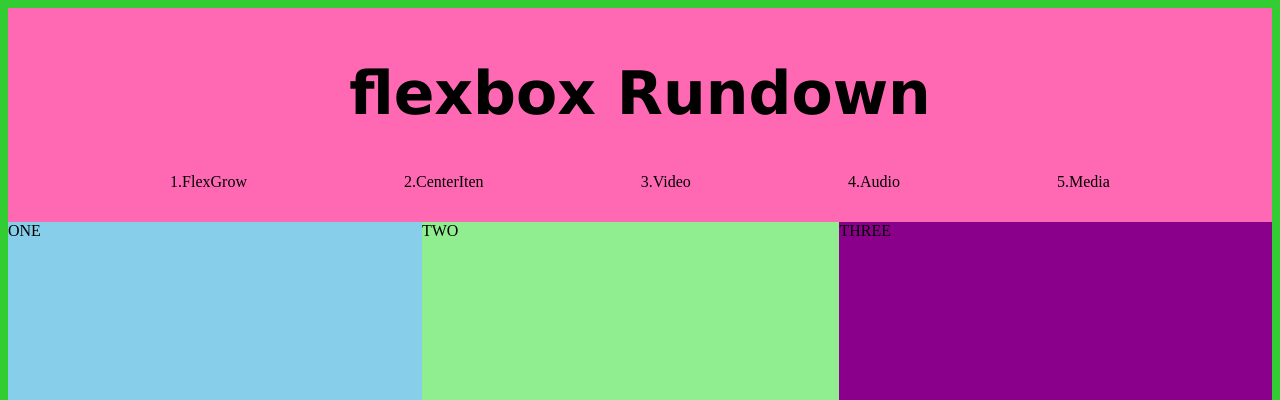
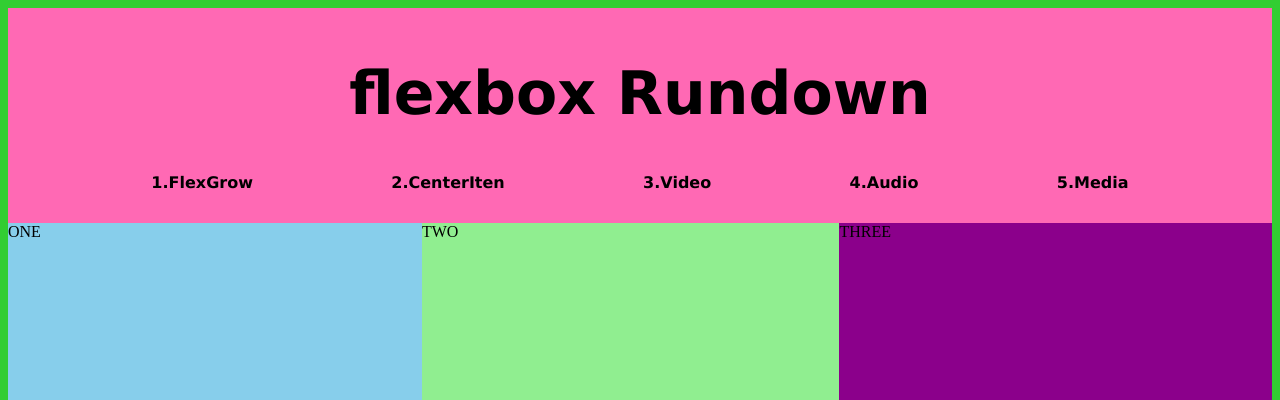
Before and after one commit to cassinihxUWE/WS4Repo, a plain HTML site: page index.html in a window 1280 px wide. Shown: the top 400 px of the page. Drawn offline with Linux system fonts and the light colour scheme.

Commit message:
Update styles.css

```diff
--- a/styles.css
+++ b/styles.css
@@ -16,6 +16,7 @@ h1 {
     font-family: 'Lucida Sans', 'Lucida Sans Regular', 'Lucida Grande', 'Lucida Sans Unicode', Geneva, Verdana, sans-serif;
     font-size:60px;
     text-align: center;
+
 }
 
 
@@ -32,6 +33,8 @@ ul {
     flex-wrap: wrap;
     flex-direction: row;
     justify-content: space-evenly;
+    font-family: 'Lucida Sans', 'Lucida Sans Regular', 'Lucida Grande', 'Lucida Sans Unicode', Geneva, Verdana, sans-serif;
+    font-weight: bolder;
 }
 
 .section-one {
```
